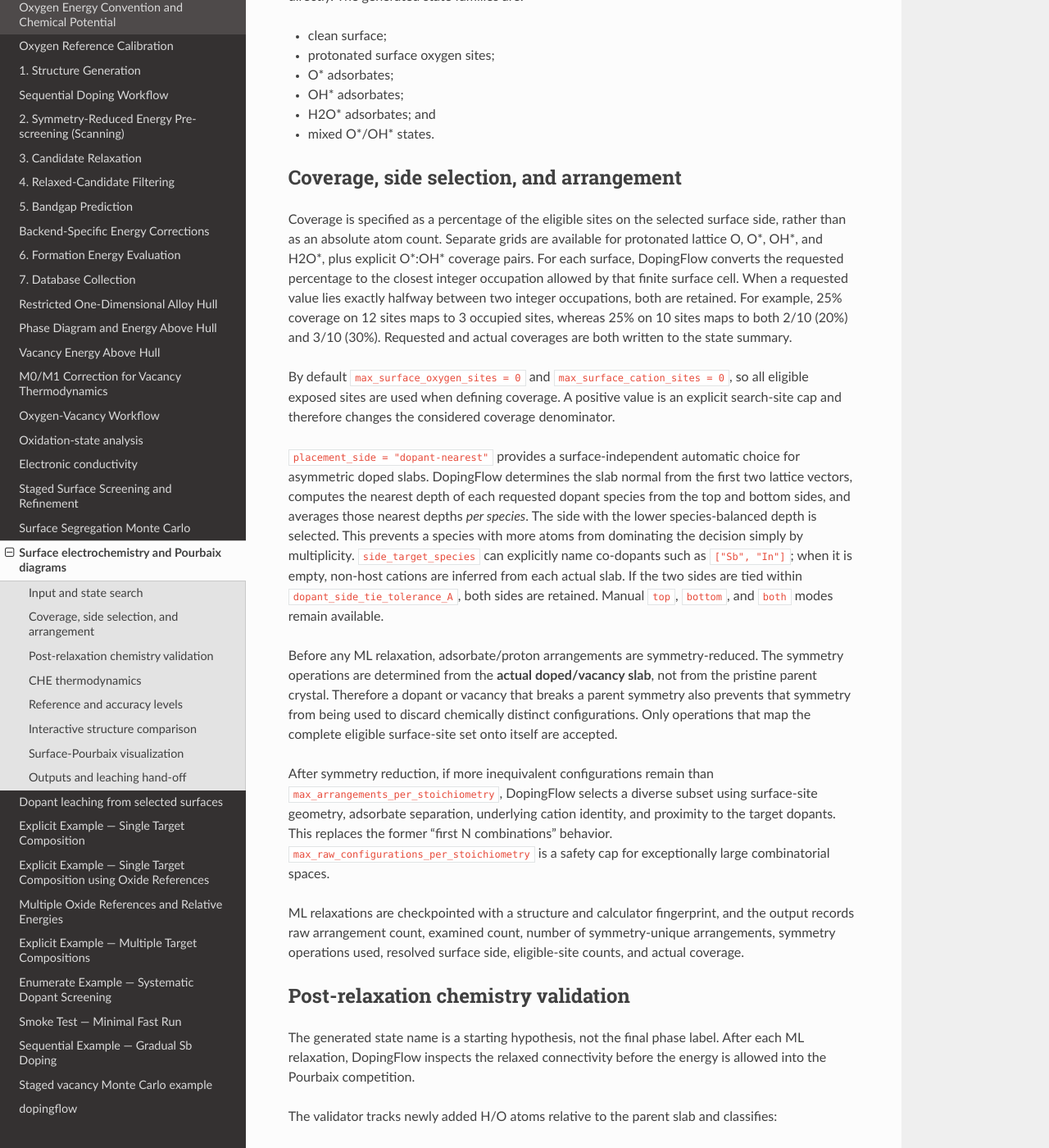
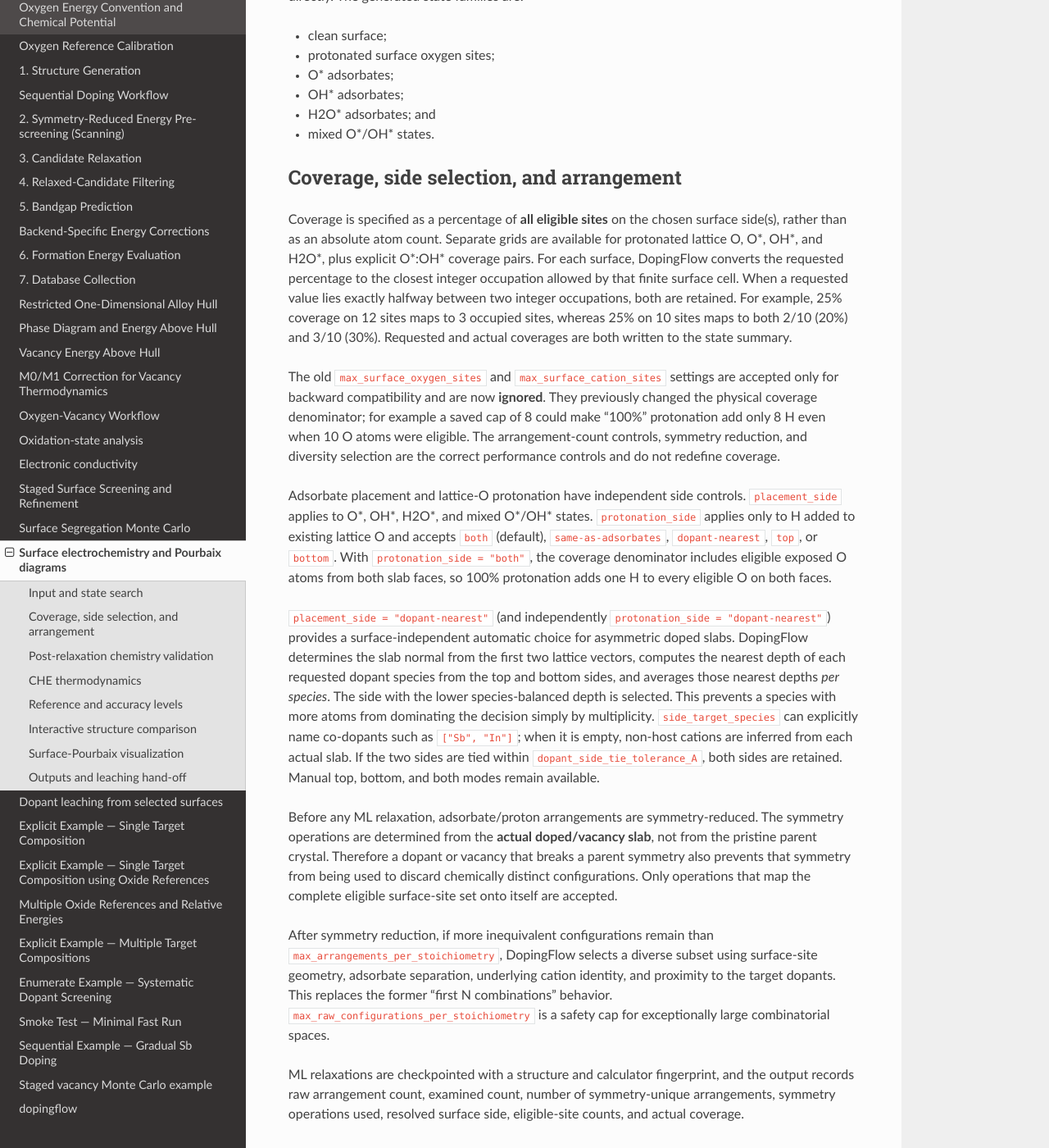
Before and after one commit to KazemZh/dopingflow, a Sphinx documentation site: the page built from docs/source/methods/surface_pourbaix.rst, in a window 1280 px wide and 1400 px high, scrolled down 595 px. Shown: the whole window at 82% size. Built offline with Sphinx 7.4.7 and the Read the Docs theme 3.1.0, drawn with Linux system fonts in a browser that asks for light colours.

Commit message:
Explain complete-site coverage and independent protonation side

```diff
--- a/docs/source/methods/surface_pourbaix.rst
+++ b/docs/source/methods/surface_pourbaix.rst
@@ -33,32 +33,43 @@ IDs to be picked directly. The generated state families are:
 Coverage, side selection, and arrangement
 ----------------------------------------
 
-Coverage is specified as a percentage of the eligible sites on the selected
-surface side, rather than as an absolute atom count. Separate grids are available
-for protonated lattice O, O*, OH*, and H2O*, plus explicit O*:OH* coverage pairs.
-For each surface, DopingFlow converts the requested percentage to the closest
-integer occupation allowed by that finite surface cell. When a requested value
-lies exactly halfway between two integer occupations, both are retained. For
-example, 25% coverage on 12 sites maps to 3 occupied sites, whereas 25% on 10
-sites maps to both 2/10 (20%) and 3/10 (30%). Requested and actual coverages are
-both written to the state summary.
+Coverage is specified as a percentage of **all eligible sites** on the chosen
+surface side(s), rather than as an absolute atom count. Separate grids are
+available for protonated lattice O, O*, OH*, and H2O*, plus explicit O*:OH*
+coverage pairs. For each surface, DopingFlow converts the requested percentage
+to the closest integer occupation allowed by that finite surface cell. When a
+requested value lies exactly halfway between two integer occupations, both are
+retained. For example, 25% coverage on 12 sites maps to 3 occupied sites,
+whereas 25% on 10 sites maps to both 2/10 (20%) and 3/10 (30%). Requested and
+actual coverages are both written to the state summary.
 
-By default ``max_surface_oxygen_sites = 0`` and
-``max_surface_cation_sites = 0``, so all eligible exposed sites are used when
-defining coverage. A positive value is an explicit search-site cap and therefore
-changes the considered coverage denominator.
+The old ``max_surface_oxygen_sites`` and ``max_surface_cation_sites``
+settings are accepted only for backward compatibility and are now **ignored**.
+They previously changed the physical coverage denominator; for example a saved
+cap of 8 could make "100%" protonation add only 8 H even when 10 O atoms were
+eligible. The arrangement-count controls, symmetry reduction, and diversity
+selection are the correct performance controls and do not redefine coverage.
 
-``placement_side = "dopant-nearest"`` provides a surface-independent automatic
-choice for asymmetric doped slabs. DopingFlow determines the slab normal from
-the first two lattice vectors, computes the nearest depth of each requested
-dopant species from the top and bottom sides, and averages those nearest depths
-*per species*. The side with the lower species-balanced depth is selected. This
-prevents a species with more atoms from dominating the decision simply by
-multiplicity. ``side_target_species`` can explicitly name co-dopants such as
-``["Sb", "In"]``; when it is empty, non-host cations are inferred from each
-actual slab. If the two sides are tied within
-``dopant_side_tie_tolerance_A``, both sides are retained. Manual ``top``,
-``bottom``, and ``both`` modes remain available.
+Adsorbate placement and lattice-O protonation have independent side controls.
+``placement_side`` applies to O*, OH*, H2O*, and mixed O*/OH* states.
+``protonation_side`` applies only to H added to existing lattice O and accepts
+``both`` (default), ``same-as-adsorbates``, ``dopant-nearest``,
+``top``, or ``bottom``. With ``protonation_side = "both"``, the
+coverage denominator includes eligible exposed O atoms from both slab faces, so
+100% protonation adds one H to every eligible O on both faces.
+
+``placement_side = "dopant-nearest"`` (and independently
+``protonation_side = "dopant-nearest"``) provides a surface-independent
+automatic choice for asymmetric doped slabs. DopingFlow determines the slab
+normal from the first two lattice vectors, computes the nearest depth of each
+requested dopant species from the top and bottom sides, and averages those
+nearest depths *per species*. The side with the lower species-balanced depth is
+selected. This prevents a species with more atoms from dominating the decision
+simply by multiplicity. ``side_target_species`` can explicitly name
+co-dopants such as ``["Sb", "In"]``; when it is empty, non-host cations are
+inferred from each actual slab. If the two sides are tied within
+``dopant_side_tie_tolerance_A``, both sides are retained. Manual top, bottom,
+and both modes remain available.
 
 Before any ML relaxation, adsorbate/proton arrangements are symmetry-reduced.
 The symmetry operations are determined from the **actual doped/vacancy slab**,
```
